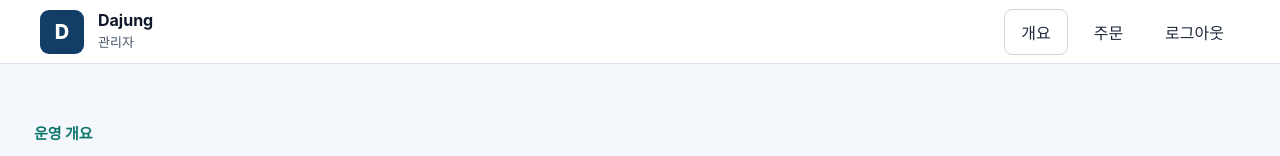
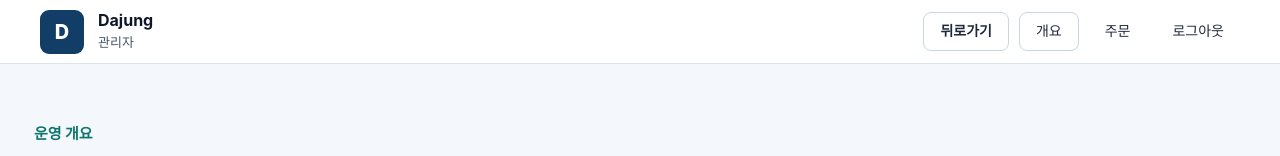
Before and after one commit to beejh02/dajeong-mvp, a React (Vite) app in the folder apps/frontend/: page /admin in a window 1280 px wide. Shown: the top 156 px of the page. Built offline with nearby package versions, Linux system fonts and the light colour scheme.

Commit message:
[feat] apps/frontend AdminPage 뒤로가기 버튼 추가

```diff
--- a/apps/frontend/src/pages/AdminPage.css
+++ b/apps/frontend/src/pages/AdminPage.css
@@ -71,18 +71,31 @@ button {
   gap: 10px;
 }
 
-.admin-nav-menu button {
+.admin-nav-menu button,
+.admin-back-link {
   border: 0;
   background: transparent;
   color: #1e293b;
   padding: 10px 16px;
   border-radius: 8px;
   cursor: pointer;
+  font-size: 14px;
+  line-height: 1.2;
+  text-decoration: none;
 }
 
 .admin-nav-menu button.active {
   border: 1px solid #cbd5e1;
   background: #ffffff;
+}
+
+.admin-back-link {
+  border: 1px solid #cbd5e1;
+  font-weight: 700;
+}
+
+.admin-back-link:hover {
+  background: #f8fafc;
 }
 
 .admin-container {
--- a/apps/frontend/src/pages/AdminPage.tsx
+++ b/apps/frontend/src/pages/AdminPage.tsx
@@ -1,4 +1,5 @@
 import { useState } from "react";
+import { Link } from "react-router-dom";
 import "./AdminPage.css";
 
 type AdminTab = "overview" | "orders" | "detail";
@@ -139,6 +140,9 @@ export default function AdminPage() {
         </div>
 
         <div className="admin-nav-menu">
+          <Link className="admin-back-link" to="/">
+            뒤로가기
+          </Link>
           <button
             className={activeTab === "overview" ? "active" : ""}
             type="button"
```
